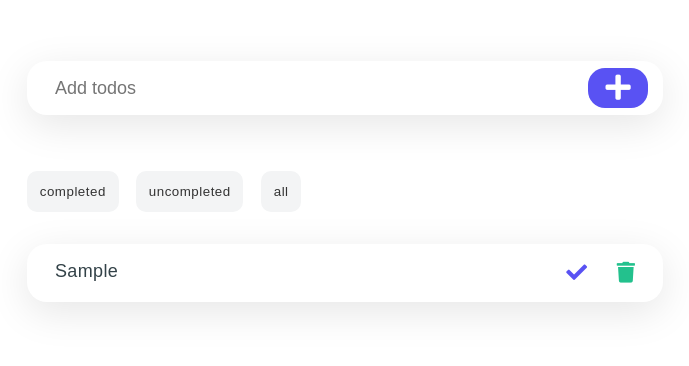
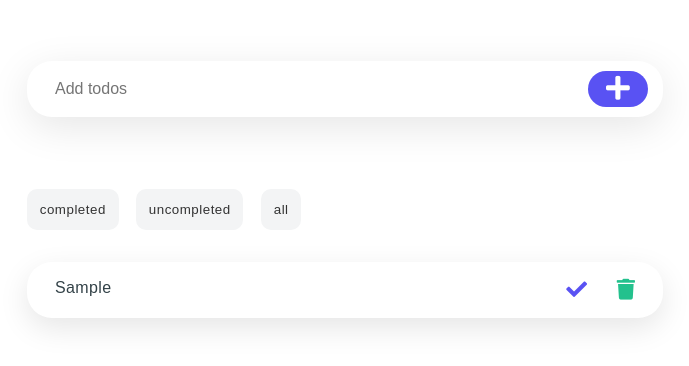
Before and after one commit to jinnn0/vanila-javascript-todo-app, a plain HTML site: page index.html in a window 1280 px wide. Both pictures are taken after typing "Sample" into the empty fields and a click on the button 913 px from the left and 208 px from the top of the page. Shown: the part 120-486 px from the top of the page, without its empty margins (295-984 px from the left). Drawn offline with Linux system fonts and the light colour scheme.

Commit message:
Update style

```diff
--- a/style.css
+++ b/style.css
@@ -28,15 +28,16 @@ body {
 }
 
 .form-container {
-  margin-bottom: 3.5rem;
+  margin-bottom: 4.5rem;
 }
 
 form {
   width: 100%;
   display: flex;
   align-items: center;
+  padding: 4px 0;
   padding-left: 28px;
-  border-radius: 20px;
+  border-radius: 25px;
   box-shadow: 0 10px 40px 0 rgba(0, 0, 0, 0.1);
 }
 
@@ -44,7 +45,7 @@ form input {
   flex: 1;
   border: none;
   background-color: transparent;
-  font-size: 18px;
+  font-size: 16px;
   font-weight: 500;
   line-height: 3;
   outline: none;
@@ -54,9 +55,9 @@ form button {
   width: 60px;
   height: 75%;
   border: none;
-  border-radius: 17px;
+  border-radius: 25px;
   background-color: rgb(89, 82, 243);
-  font-size: 1.8rem;
+  font-size: 1.7rem;
   margin-right: 15px;
   color: white;
 }
@@ -73,10 +74,10 @@ form button:hover {
 .todo-item {
   display: flex;
   align-items: center;
-  padding: 0 28px;
+  padding: 2px 28px;
   margin-bottom: 15px;
-  border-radius: 20px;
-  box-shadow: 0 10px 40px 0 rgba(0, 0, 0, 0.1);
+  border-radius: 25px;
+  box-shadow: 0 10px 30px 0 rgba(0, 0, 0, 0.1);
   transition: all 0.23s ease-in-out;
 }
 
@@ -92,7 +93,7 @@ form button:hover {
 .task {
   flex: 1;
   overflow-x: hidden;
-  font-size: 18px;
+  font-size: 16px;
   font-weight: 500;
   margin-bottom: 4px;
   letter-spacing: 0.36px;
```
